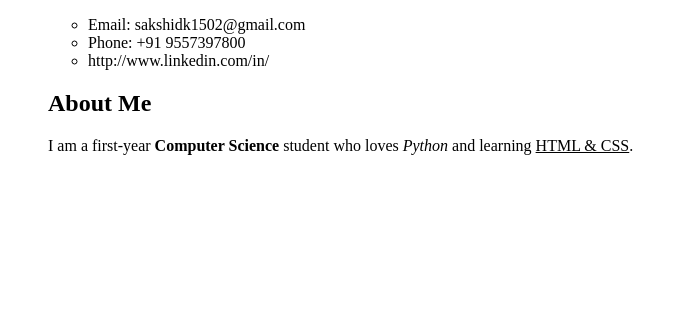
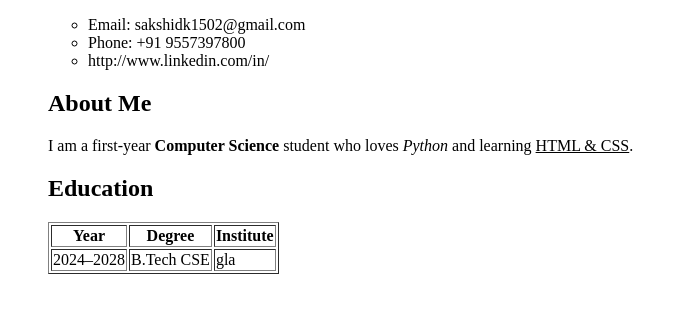
Before and after one commit to sakshi-lily/frontend, a plain HTML site: page Assignment_1.html in a window 1280 px wide. Shown: the part 189-502 px from the top of the page, without its empty margins (0-688 px from the left). Drawn offline with Linux system fonts and the light colour scheme.

Commit message:
education

```diff
--- a/Assignment_1.html
+++ b/Assignment_1.html
@@ -26,5 +26,21 @@
       and learning <u>HTML & CSS</u>.
     </p>
   </section>
+    <section>
+    <h2>Education</h2>
+    <table border="1">
+      <tr>
+        <th>Year</th>
+        <th>Degree</th>
+        <th>Institute</th>
+      </tr>
+      <tr>
+        <td>2024–2028</td>
+        <td>B.Tech CSE</td>
+        <td>gla</td>
+      </tr>
+    </table>
+  </section>
+
 </body>
 </html>
```
